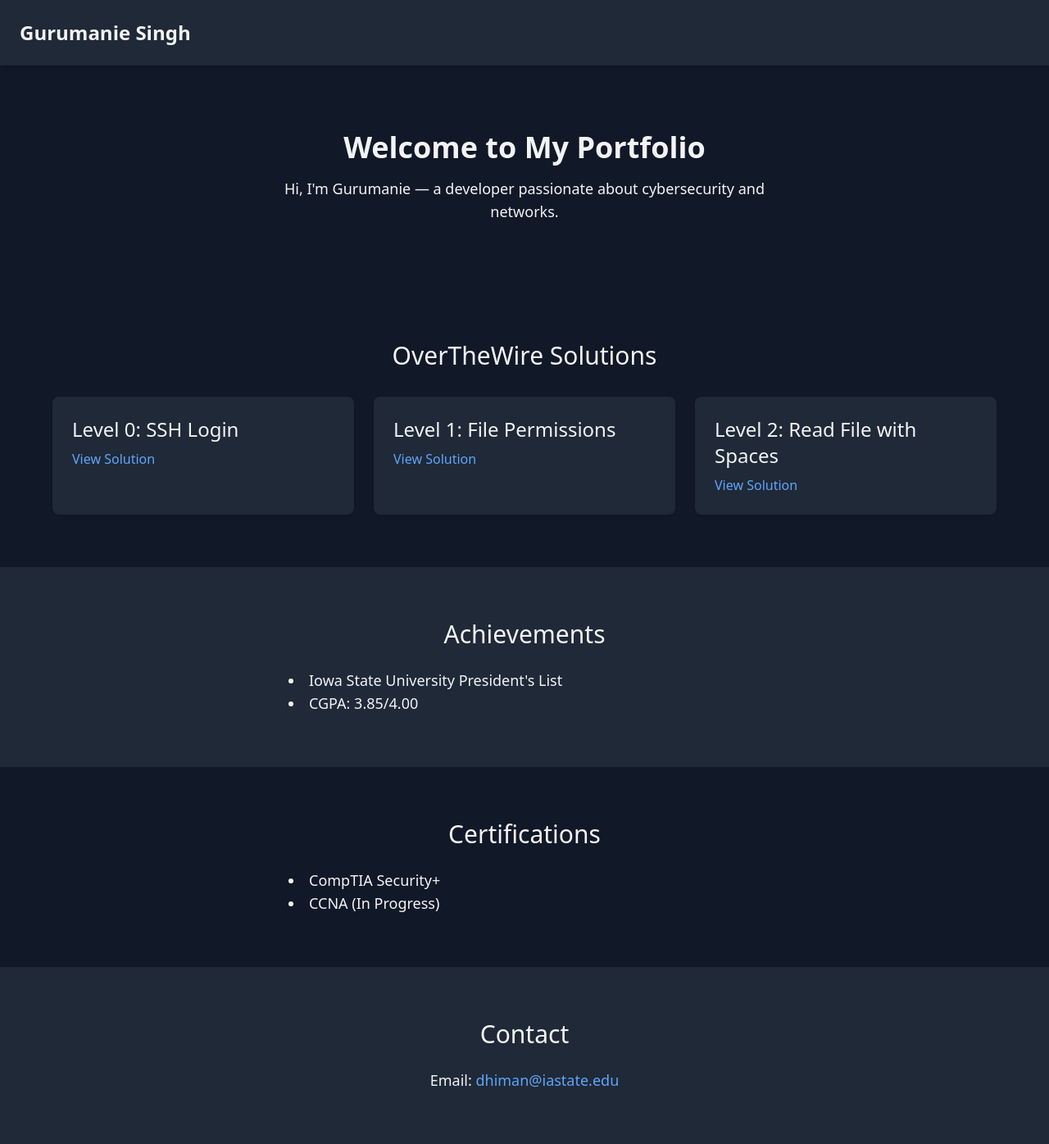
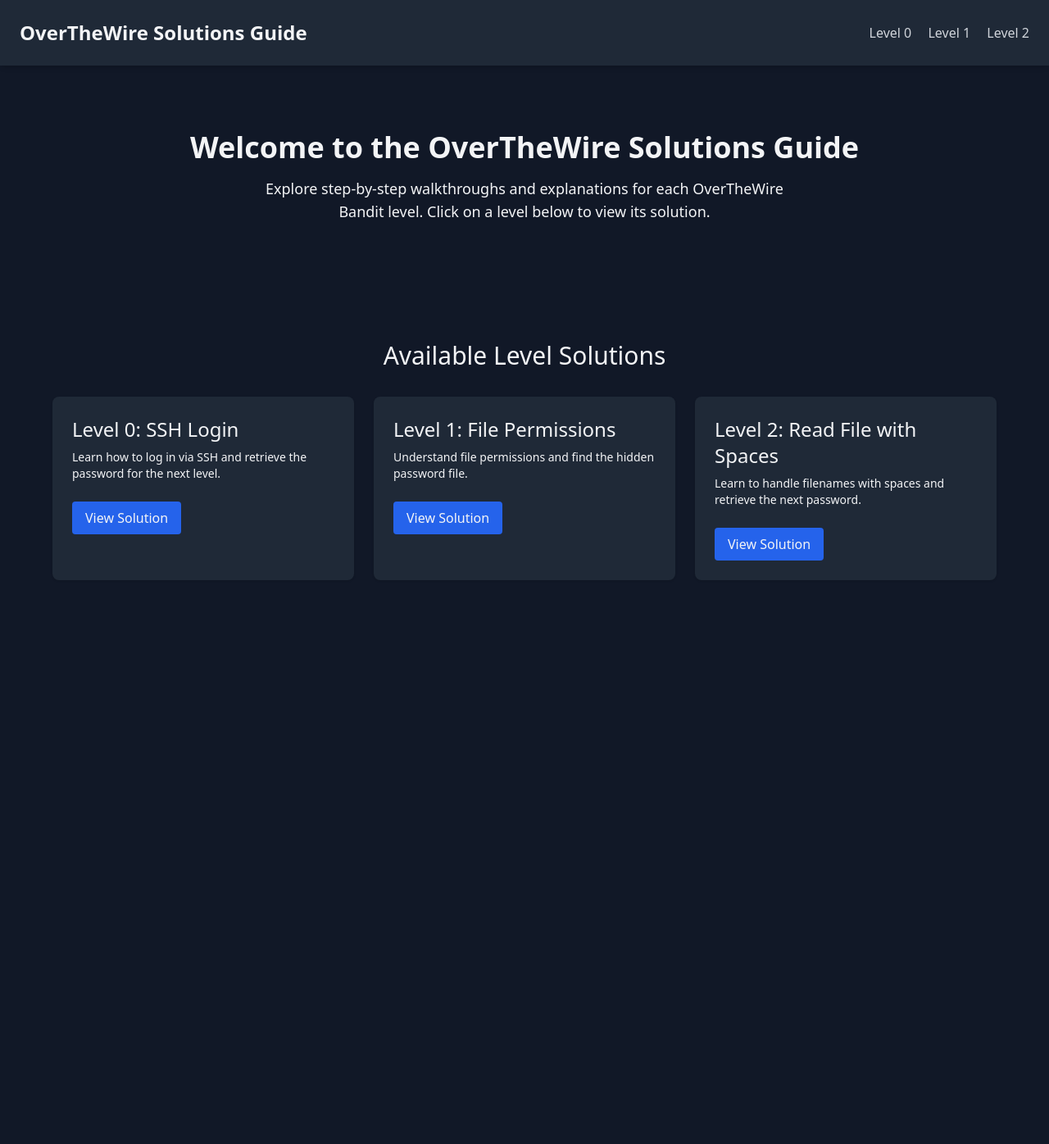
Before and after one commit to gurumanie-singh/OverTheWire-Solutions, a plain HTML site: page docs/index.html in a window 1280 px wide. Shown: the whole page at 82% size. After the commit the page ends 800 px from the top, so only its background shows below. Drawn offline with nearby package versions, Linux system fonts and the light colour scheme.

Commit message:
Minor tweaks to make it a website only for OverTheWire solutions

```diff
--- a/docs/index.html
+++ b/docs/index.html
@@ -4,7 +4,7 @@
 <head>
   <meta charset="UTF-8" />
   <meta name="viewport" content="width=device-width, initial-scale=1.0" />
-  <title>Gurumanie Singh | Portfolio</title>
+  <title>OverTheWire Solutions Guide</title>
   <!-- Tailwind CSS -->
   <script src="https://cdn.tailwindcss.com"></script>
   <!-- Inter Font for a minimal, sleek look -->
@@ -15,67 +15,58 @@
 
 <body class="font-sans bg-gray-900 text-gray-100 transition-all">
 
-  <!-- Sticky Nav with only name -->
-  <header class="w-full p-6 bg-gray-800 shadow-md sticky top-0 z-50">
-    <h1 class="text-2xl font-semibold">Gurumanie Singh</h1>
+  <!-- Sticky Nav with site title and level links -->
+  <header class="w-full p-6 bg-gray-800 shadow-md sticky top-0 z-50 flex justify-between items-center">
+    <h1 class="text-2xl font-semibold">OverTheWire Solutions Guide</h1>
+    <nav class="space-x-4">
+      <a href="level0.html" class="text-gray-300 hover:text-white">Level 0</a>
+      <a href="level1.html" class="text-gray-300 hover:text-white">Level 1</a>
+      <a href="level2.html" class="text-gray-300 hover:text-white">Level 2</a>
+    </nav>
   </header>
 
   <!-- Hero Section -->
   <section id="hero" class="text-center py-20 px-4" data-aos="fade-up">
-    <h2 class="text-4xl font-semibold mb-4">Welcome to My Portfolio</h2>
-    <p class="text-lg max-w-2xl mx-auto">Hi, I'm Gurumanie — a developer passionate about cybersecurity and networks.
+    <h2 class="text-4xl font-semibold mb-4">Welcome to the OverTheWire Solutions Guide</h2>
+    <p class="text-lg max-w-2xl mx-auto">
+      Explore step-by-step walkthroughs and explanations for each OverTheWire Bandit level. Click on a level below
+      to view its solution.
     </p>
   </section>
 
   <!-- OverTheWire Solutions Section -->
   <section id="overthewire" class="py-16 px-4" data-aos="fade-up">
-    <h3 class="text-3xl font-medium text-center mb-8">OverTheWire Solutions</h3>
+    <h3 class="text-3xl font-medium text-center mb-8">Available Level Solutions</h3>
     <div class="grid grid-cols-1 md:grid-cols-2 lg:grid-cols-3 gap-6 max-w-6xl mx-auto">
+
       <!-- Level 0 Card -->
       <div class="bg-gray-800 rounded-lg shadow p-6 hover:shadow-lg transition">
         <h4 class="text-2xl font-medium mb-2">Level 0: SSH Login</h4>
-        <a href="level0.html" class="text-blue-400 hover:underline">View Solution</a>
+        <p class="text-sm mb-4">Learn how to log in via SSH and retrieve the password for the next level.</p>
+        <a href="level0.html" class="inline-block mt-2 px-4 py-2 bg-blue-600 rounded hover:bg-blue-700 transition">
+          View Solution
+        </a>
       </div>
 
       <!-- Level 1 Card -->
       <div class="bg-gray-800 rounded-lg shadow p-6 hover:shadow-lg transition">
         <h4 class="text-2xl font-medium mb-2">Level 1: File Permissions</h4>
-        <a href="level1.html" class="text-blue-400 hover:underline">View Solution</a>
+        <p class="text-sm mb-4">Understand file permissions and find the hidden password file.</p>
+        <a href="level1.html" class="inline-block mt-2 px-4 py-2 bg-blue-600 rounded hover:bg-blue-700 transition">
+          View Solution
+        </a>
       </div>
 
       <!-- Level 2 Card -->
       <div class="bg-gray-800 rounded-lg shadow p-6 hover:shadow-lg transition">
         <h4 class="text-2xl font-medium mb-2">Level 2: Read File with Spaces</h4>
-        <a href="level2.html" class="text-blue-400 hover:underline">View Solution</a>
+        <p class="text-sm mb-4">Learn to handle filenames with spaces and retrieve the next password.</p>
+        <a href="level2.html" class="inline-block mt-2 px-4 py-2 bg-blue-600 rounded hover:bg-blue-700 transition">
+          View Solution
+        </a>
       </div>
 
     </div>
-  </section>
-
-  <!-- Achievements Section -->
-  <section id="achievements" class="py-16 px-4 bg-gray-800" data-aos="fade-up">
-    <h3 class="text-3xl font-medium text-center mb-6">Achievements</h3>
-    <ul class="list-disc list-inside text-lg max-w-xl mx-auto">
-      <li>Iowa State University President's List</li>
-      <li>CGPA: 3.85/4.00</li>
-    </ul>
-  </section>
-
-  <!-- Certifications Section -->
-  <section id="certifications" class="py-16 px-4" data-aos="fade-up">
-    <h3 class="text-3xl font-medium text-center mb-6">Certifications</h3>
-    <ul class="list-disc list-inside text-lg max-w-xl mx-auto">
-      <li>CompTIA Security+</li>
-      <li>CCNA (In Progress)</li>
-    </ul>
-  </section>
-
-  <!-- Contact Section -->
-  <section id="contact" class="py-16 px-4 bg-gray-800" data-aos="fade-up">
-    <h3 class="text-3xl font-medium text-center mb-6">Contact</h3>
-    <p class="text-center text-lg">
-      Email: <a href="mailto:dhiman@iastate.edu" class="text-blue-400 hover:underline">dhiman@iastate.edu</a>
-    </p>
   </section>
 
   <!-- AOS Initialization -->
```
